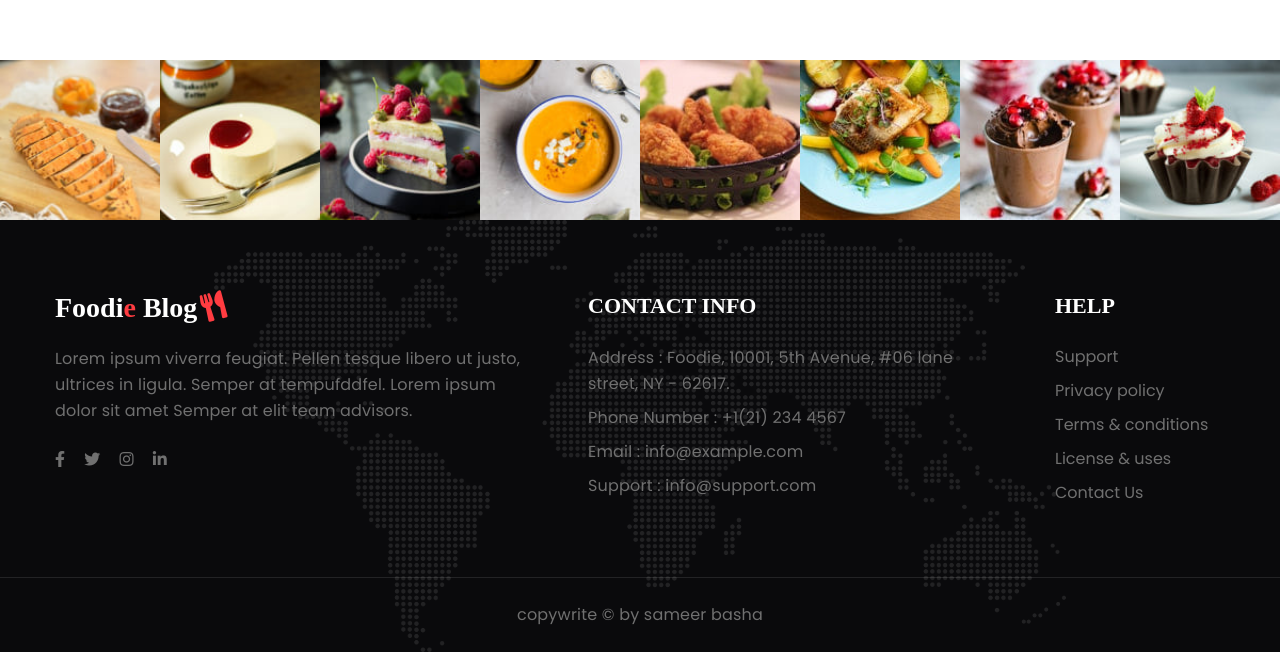
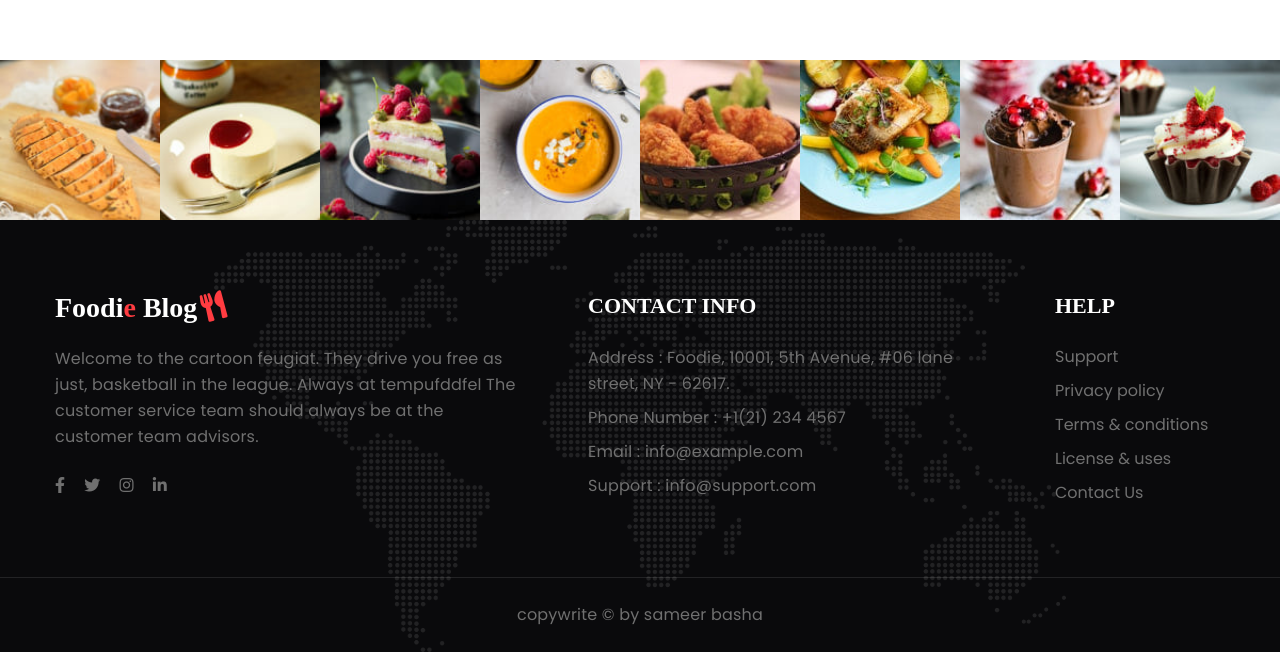
Before and after one commit to sameerbasha1234/frt-project, a plain HTML site: page contact.html in a window 1280 px wide. Shown: the part 1597-2249 px from the top of the page. Drawn offline with Linux system fonts and the light colour scheme; a web font is replaced by a local one.

Commit message:
Update contact.html

```diff
--- a/contact.html
+++ b/contact.html
@@ -247,8 +247,8 @@ Author URL: http://w3layouts.com
                                 Foodi<span>e</span> Blog<i class="fas fa-utensils"></i>
                             </a>
                         </h2>
-                        <p>Lorem ipsum viverra feugiat. Pellen tesque libero ut justo, ultrices in ligula. Semper at
-                            tempufddfel. Lorem ipsum dolor sit amet Semper at elit team advisors.</p>
+                        <p>Welcome to the cartoon feugiat. They drive you free as just, basketball in the league. Always at
+                            tempufddfel The customer service team should always be at the customer team advisors.</p>
                         <div class="main-social-footer-29 mt-md-4 mt-3">
                             <a href="#facebook" class="facebook"><i class="fab fa-facebook-f"></i></a>
                             <a href="#twitter" class="twitter"><i class="fab fa-twitter"></i></a>
```
